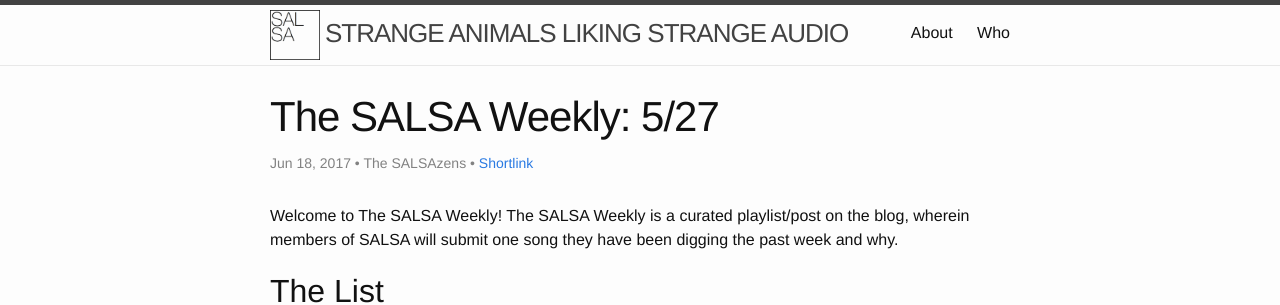
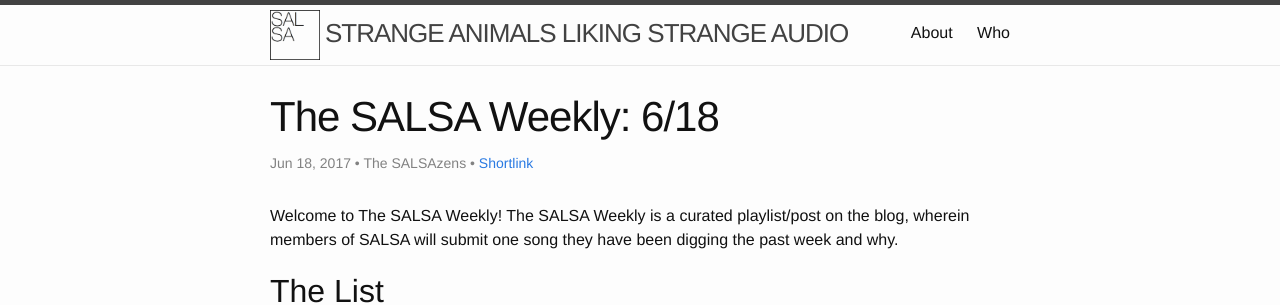
Before and after one commit to makyo/salsa, a Jekyll site: the page built from _posts/2017-06-18-salsa-weekly.md, in a window 1280 px wide. Shown: the top 305 px of the page. Built offline with Jekyll 4.4.1, drawn with Linux system fonts in a browser that asks for light colours; comment, search, counter and statistics services are not loaded.

Commit message:
proper dates

```diff
--- a/_posts/2017-06-18-salsa-weekly.md
+++ b/_posts/2017-06-18-salsa-weekly.md
@@ -1,6 +1,6 @@
 ---
 layout: post
-title: "The SALSA Weekly: 5/27"
+title: "The SALSA Weekly: 6/18"
 author: The SALSAzens
 ---
 
```
Also changed, not shown: _posts/2017-06-11-salsa-weekly.md (+1 -1 lines).
